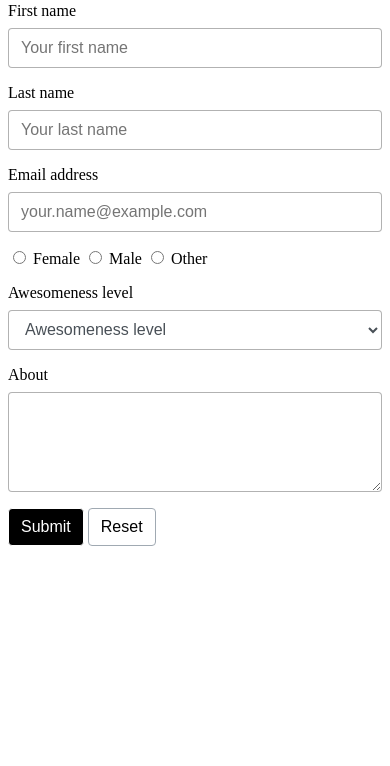
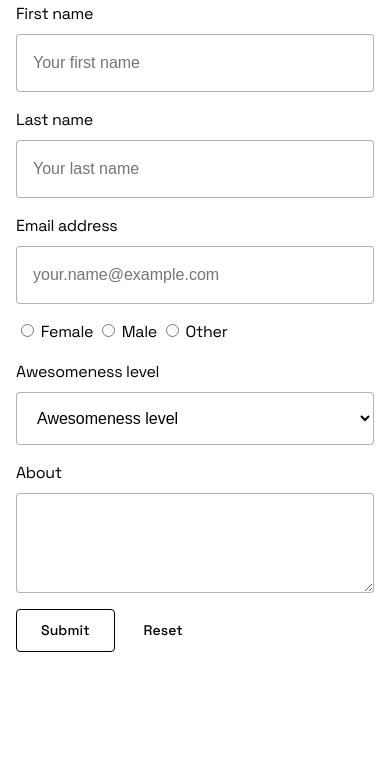
Before and after one commit to joshuamabina/lightweight-css, a plain HTML site: page example/index.html in a window 390 px wide. Shown: the part 78-844 px from the top of the page. Drawn offline with Linux system fonts and the light colour scheme; a web font is replaced by a local one.

Commit message:
feat(core): implement M3 B&W baseline
Design Decisions:

- Philosophy: High-contrast, technical, and educational.
- Typography: Space Grotesk for body. Henny Penny for display.
- Geometry: Strict .25rem (4px) radii and 1px strokes.
- Spec: M3 56px input heights via 16px vertical padding.

Technical Changes:

- Initialize :root with semantic M3 tokens
- Implement Level 0 Outlined buttons with linear state-layer transitions.
- Configure .form-control height via content-padding math (24px line + 32px padding).
- Set global body baseline with 16px M3 responsive edge margins.

```diff
--- a/example/index.html
+++ b/example/index.html
@@ -6,6 +6,7 @@
     </head>
     <body>
         <h1 class="brand">Lightweight CSS</h1>
+        <div class="container">
             <form>
                 <div class="form-group">
                     <label for="exampleFirstNameInput" class="form-label">First name</label>
@@ -46,5 +47,6 @@
                 <button type="submit" class="btn-primary">Submit</button>
                 <button type="reset" class="btn-secondary">Reset</button>
             </form>
+        </div>
     </body>
 </html>
--- a/main.css
+++ b/main.css
@@ -1,15 +1,68 @@
-@import url("https://fonts.googleapis.com/css2?family=Henny+Penny&display=swap");
+@import url("https://fonts.googleapis.com/css2?family=Henny+Penny&family=Space+Grotesk:wght@300;400;500;700&display=swap");
+
+:root {
+  --m3-color-surface: #ffffff;
+  --m3-color-on-surface: #000000;
+  --m3-color-outline: #000000;
+  --m3-color-outline-variant: rgba(0, 0, 0, 0.3);
+
+  --m3-state-hover: rgba(0, 0, 0, 0.08);
+  --m3-state-focus: rgba(0, 0, 0, 0.12);
+  --m3-state-pressed: rgba(0, 0, 0, 0.16);
+
+  --m3-border-radius: .25rem;
+  --m3-border-width: 1px;
+
+  --m3-spacing-edge: 1rem;      /* 16px */
+  --m3-spacing-vertical: 1rem;  /* 16px */
+
+  --m3-font-brand: "Henny Penny", system-ui;
+  --m3-font-display: "Henny Penny", cursive;
+  --m3-font-body: "Space Grotesk", sans-serif;
+
+  --m3-type-h1: 2.5rem;       /* 40px Display */
+  --m3-type-h2: 2rem;         /* 32px Headline */
+  --m3-type-h3: 1.5rem;       /* 24px Title */
+  --m3-type-body: 1rem;       /* 16px Body Large */
+  --m3-type-label: 0.875rem;  /* 14px Label Medium */
+
+  --m3-weight-regular: 400;
+  --m3-weight-medium: 500;
+}
+
+body {
+  margin: 0;
+  padding: 0;
+  background-color: var(--m3-color-surface);
+  color: var(--m3-color-on-surface);
+  font-family: var(--m3-font-body);
+  font-weight: var(--m3-weight-regular);
+  font-size: var(--m3-type-body);
+  letter-spacing: -0.02em;
+  line-height: 1.5;
+  -webkit-font-smoothing: antialiased;
+
+  padding: var(--m3-spacing-edge);
+}
+
+h1, h2, h3 {
+  font-family: var(--m3-font-display);
+  font-weight: 400;
+  margin-top: 0;
+  margin-bottom: 1rem;
+}
+
+h1 { font-size: var(--m3-type-h1); line-height: 1.2; }
+h2 { font-size: var(--m3-type-h2); line-height: 1.2; }
+h3 { font-size: var(--m3-type-h3); line-height: 1.2; }
+
+p {
+  margin-top: 0;
+  margin-bottom: 1rem;
+}
 
 .brand {
   font-family: "Henny Penny";
-}
-
-.container-fluid {
-    width: 100%;
-    padding-right: 15px;
-    padding-left: 15px;
-    margin-right: auto;
-    margin-left: auto;
 }
 
 .row {
@@ -19,12 +72,6 @@
   justify-content: center;
 }
 
-.form-inline {
-    display: flex;
-    flex-flow: row wrap;
-    align-items: center;
-}
-
 .form-group {
   margin-bottom: 1rem;
 }
@@ -32,24 +79,27 @@
 .form-control {
   display: block;
   width: 100%;
-    height: 40px;
-    padding: .375rem .75rem;
-    margin-bottom: .75rem;
+  box-sizing: border-box;
+  background-clip: padding-box;
+
   font-size: 1rem;
   line-height: 1.5;
-    color: #495057;
-    box-sizing: border-box;
-    appearance: none;
-    background-color: #fff;
-    background-clip: padding-box;
-    border: 1px solid rgba(0, 0, 0, 0.3);
-    border-radius: .25rem;
-    transition: border-color .15s ease-in-out,box-shadow .15s ease-in-out;
+  padding: var(--m3-spacing-vertical) var(--m3-spacing-edge);
+  margin-bottom: .75rem;
+
+  color: var(--m3-color-on-surface);
+  background-color: var(--m3-color-surface);
+  border: var(--m3-border-width) solid var(--m3-color-outline-variant);
+  border-radius: var(--m3-border-radius);
+
+  transition: border-color .15s ease-in-out;
 }
 
 .form-control:focus {
-    border-color: #000;
-    outline: 0;
+  outline: none;
+  border: 2px solid var(--m3-color-outline);
+
+  padding: calc(var(--m3-spacing-vertical) - 1px) calc(var(--m3-spacing-edge) - 1px);
 }
 
 select.form-control {
@@ -71,43 +121,46 @@ textarea.form-control {
 
 button {
   cursor: pointer;
+  font-family: var(--m3-font-body);
+  font-weight: var(--m3-weight-medium);
+  font-size: var(--m3-type-label);
+  letter-spacing: 0.1px; /* M3 label spacing */
+
+  background-color: var(--m3-color-surface);
+  background-image: none;
+  color: var(--m3-color-on-surface);
+  border: var(--m3-border-width) solid var(--m3-color-outline);
+  border-radius: var(--m3-border-radius);
+
+  padding: .625rem 1.5rem;
+  line-height: 1.5;
+  transition: background-color .15s linear;
+
   display: inline-block;
-    font-weight: 400;
   text-align: center;
   white-space: nowrap;
   user-select: none;
-    border: 1px solid transparent;
-    padding: .375rem .75rem;
-    font-size: 1rem;
-    line-height: 1.5;
-    border-radius: .25rem;
-    color: #000;
-    background-color: transparent;
-    background-image: none;
-    border-color: #000;
-    transition: color .15s ease-in-out,background-color .15s ease-in-out,border-color .15s ease-in-out,box-shadow .15s ease-in-out;
 }
 
-.btn-primary {
-    color: #fff;
-    border-color: #fff;
-    background-color: #000;
+button:hover, button:focus {
+  background-color: var(--m3-state-hover);
 }
 
-.btn-primary:hover {
+button:active {
+  background-color: var(--m3-state-pressed);
+}
+
+.btn-primary:hover, .btn-primary:focus {
   color: #fff;
   border-color: #000;
   background-color: rgba(0, 0, 0, 0.9);
 }
 
 .btn-secondary {
-    color: #000;
-    border-color: #a0a9b2;
-    background-color: #fff;
+  border-color: transparent;
+  background-color: transparent;
 }
 
-.btn-secondary:hover {
-    color: #000;
-    border-color: rgba(230, 230, 230, 1);
-    background-color: rgba(240, 240, 240, 1);
+.btn-secondary:hover, .btn-secondary:focus {
+  background-color: var(--m3-state-hover);
 }
```
Also changed, not shown: 2 other files. Lines whose indentation alone changed are shown as unchanged.
